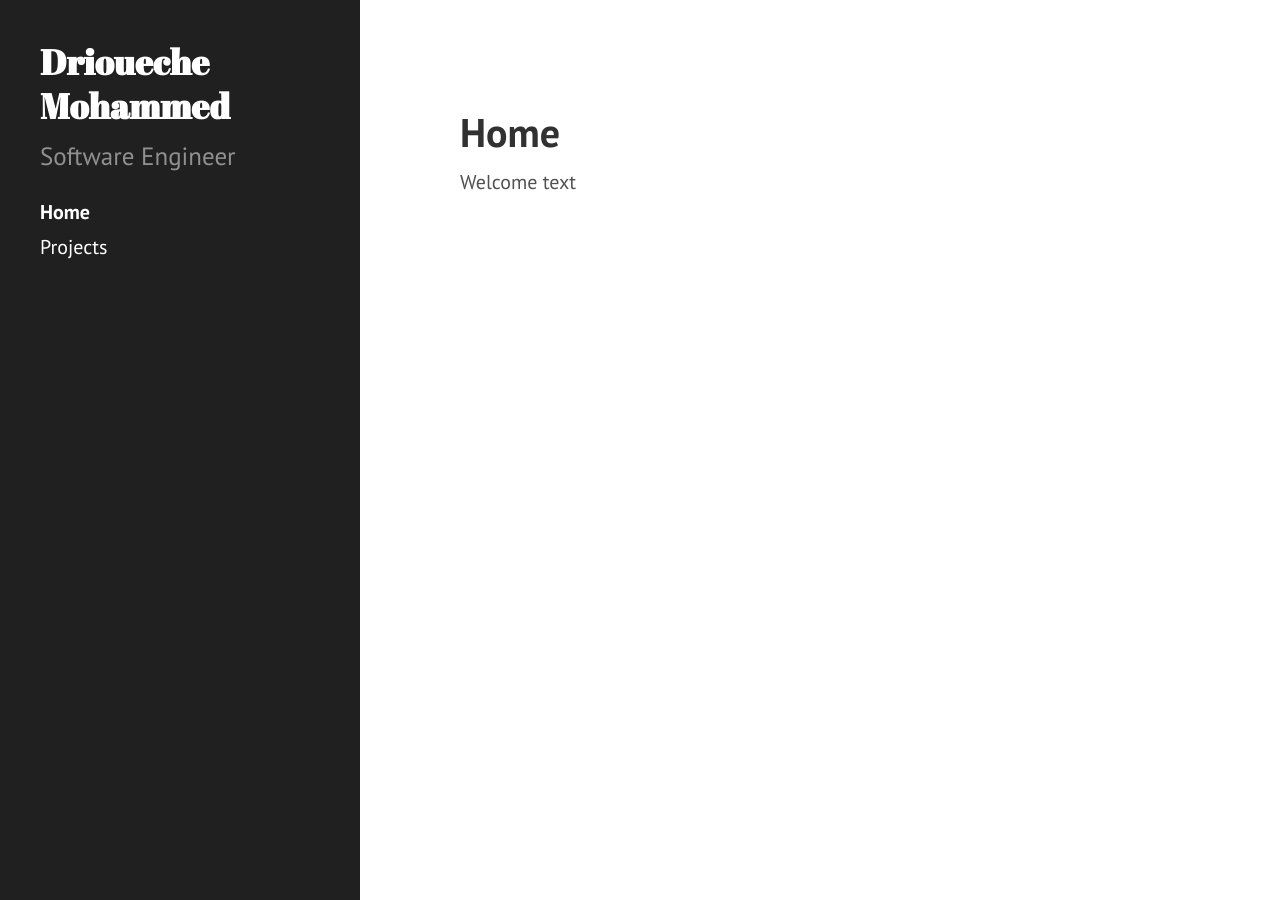
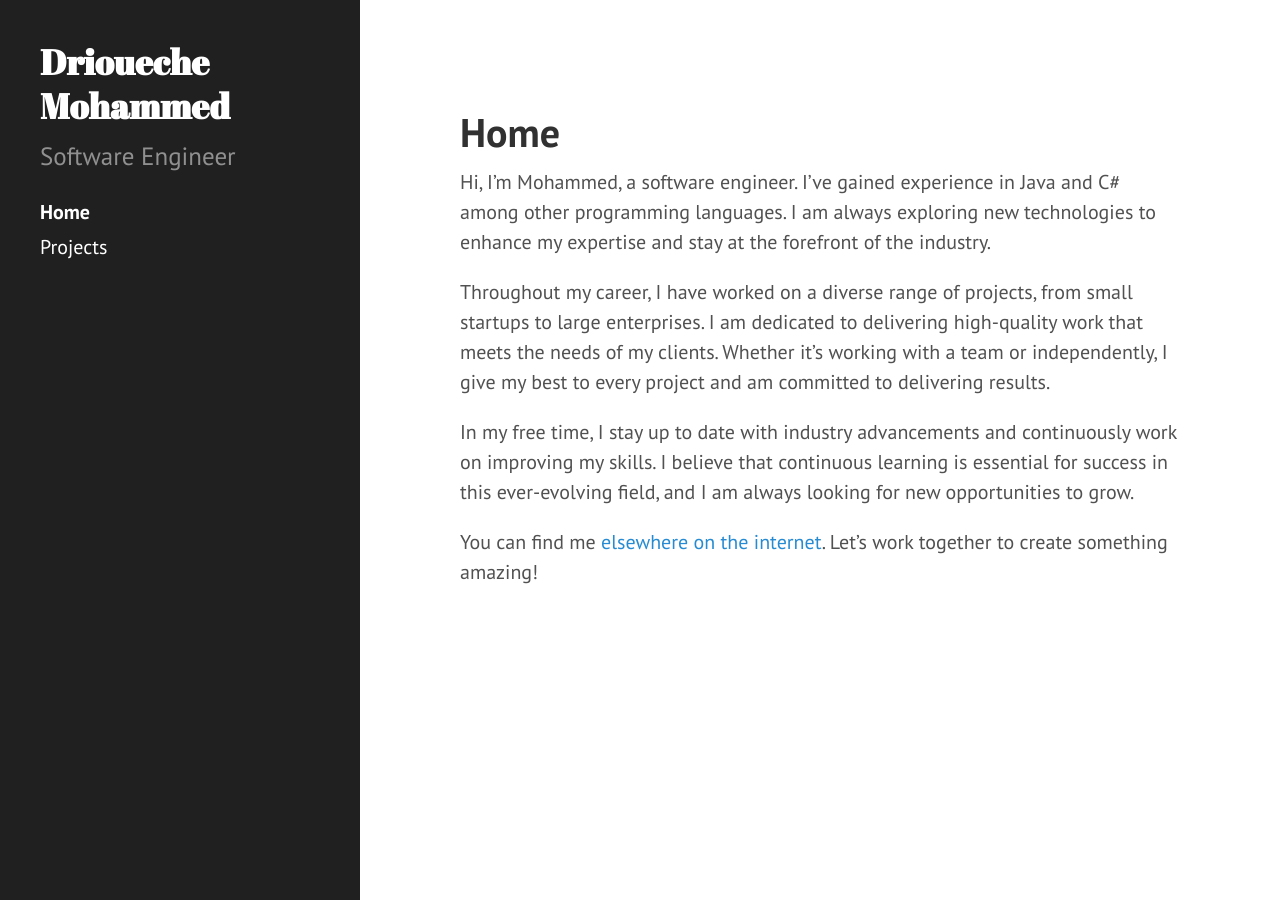
Before and after one commit to driouecheMed/portfolio, a Jekyll site: the page built from index.md, in a window 1280 px wide. Built offline with Jekyll 4.4.1, drawn with Linux system fonts in a browser that asks for light colours.

Commit message:
Add Intro

```diff
--- a/index.md
+++ b/index.md
@@ -4,4 +4,11 @@ title: Home
 ---
 
 # Home
-Welcome text
+
+Hi, I'm Mohammed, a software engineer. I've gained experience in Java and C# among other programming languages. I am always exploring new technologies to enhance my expertise and stay at the forefront of the industry.
+
+Throughout my career, I have worked on a diverse range of projects, from small startups to large enterprises. I am dedicated to delivering high-quality work that meets the needs of my clients. Whether it's working with a team or independently, I give my best to every project and am committed to delivering results.
+
+In my free time, I stay up to date with industry advancements and continuously work on improving my skills. I believe that continuous learning is essential for success in this ever-evolving field, and I am always looking for new opportunities to grow.
+
+You can find me [elsewhere on the internet](https://linktr.ee/drioueche_med). Let's work together to create something amazing!
```
